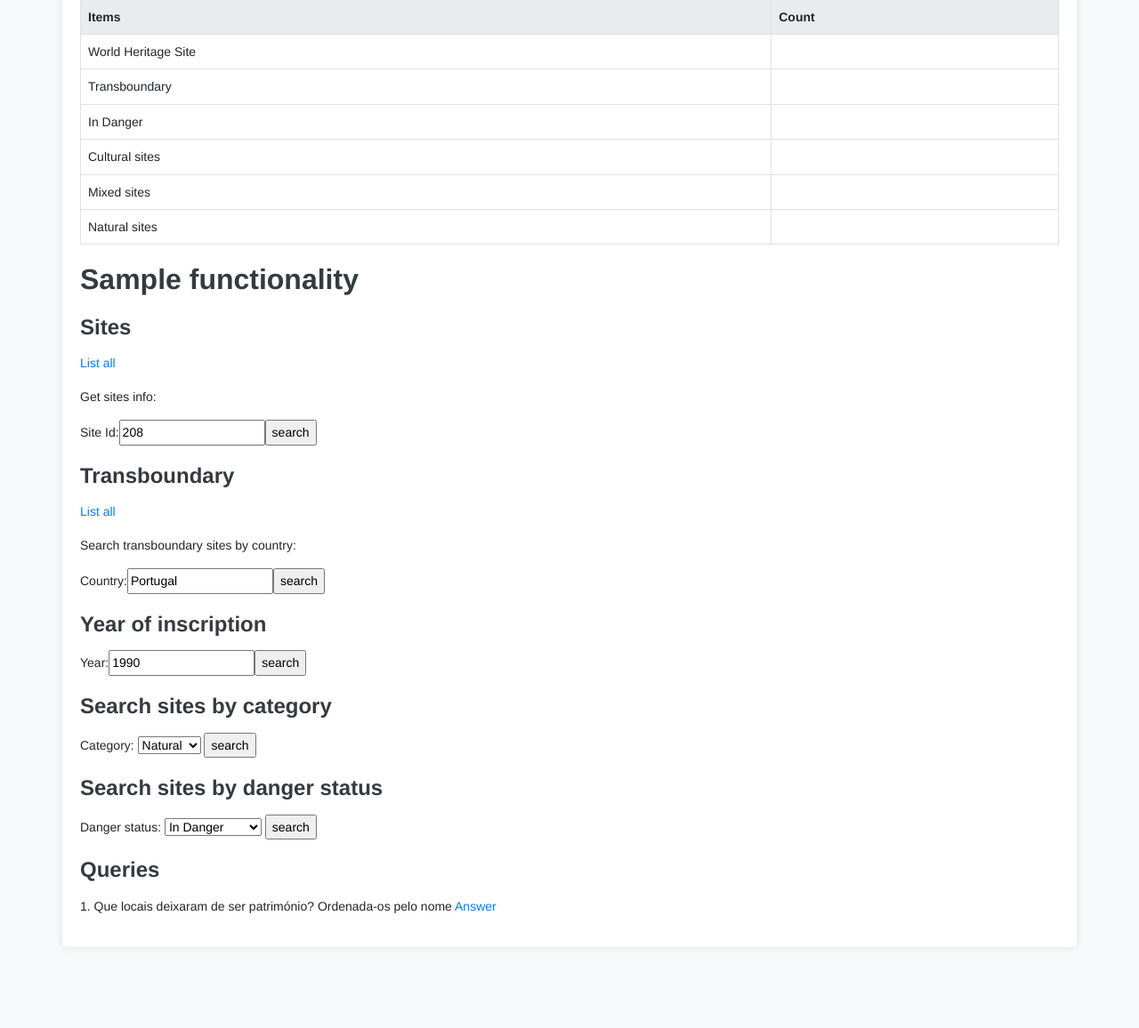
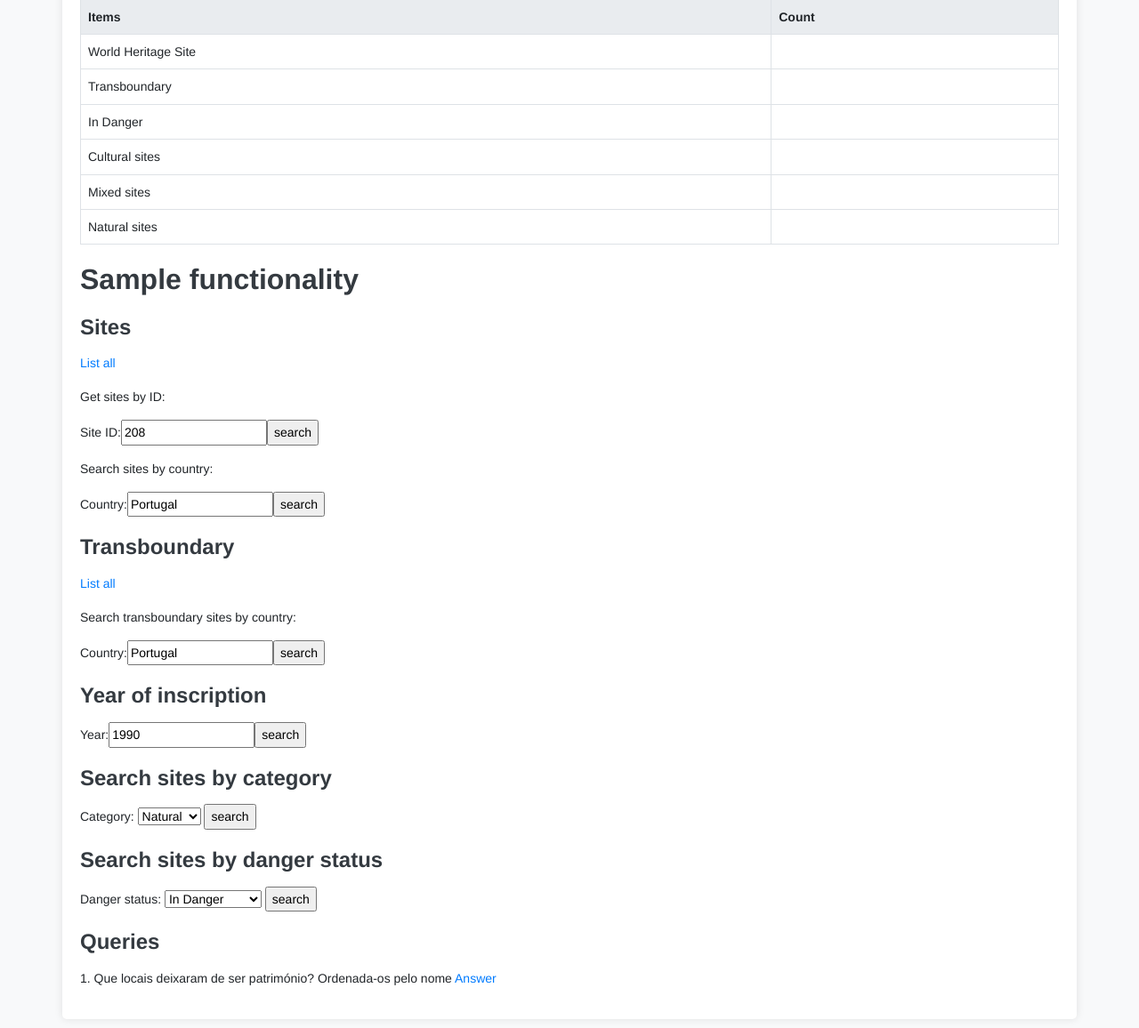
Before and after one commit to simao-g/WorldHeritageApp, a Flask app: template App/templates/index.html in a window 1280 px wide. Shown: the part 381-1537 px from the top of the page at 89% size. Before the commit the page ends 1408 px from the top, so only its background shows below. Run offline with Flask 3, Linux system fonts and the light colour scheme; the template is opened without the code that fills it, so the values that code supplies are empty; some libraries are stand-ins or nearby versions.

Commit message:
by country

```diff
--- a/App/templates/index.html
+++ b/App/templates/index.html
@@ -49,9 +49,15 @@ database. The application is built using
 <p>
    <a href="/sites/">List all</a>
 </p>
-<p>Get sites info:
+<p>Get sites by ID:
 <form name="mid" action="javascript:window.open('/sites/'+document.forms['mid'].elements['id'].value,'_self')">
-   Site Id:<input value="208" name="id" type="number" min="1"/><input type="submit" value="search"/>
+   Site ID:<input value="208" name="id" type="number" min="1"/><input type="submit" value="search"/>
+</form>
+</p>
+
+<p>Search sites by country:
+<form name="country_search" action="javascript:window.open('/country/'+document.forms['country_search'].elements['country'].value,'_self')">
+   Country:<input value='Portugal', name="country" type="text"/><input type="submit" value="search"/>
 </form>
 </p>
 
```
